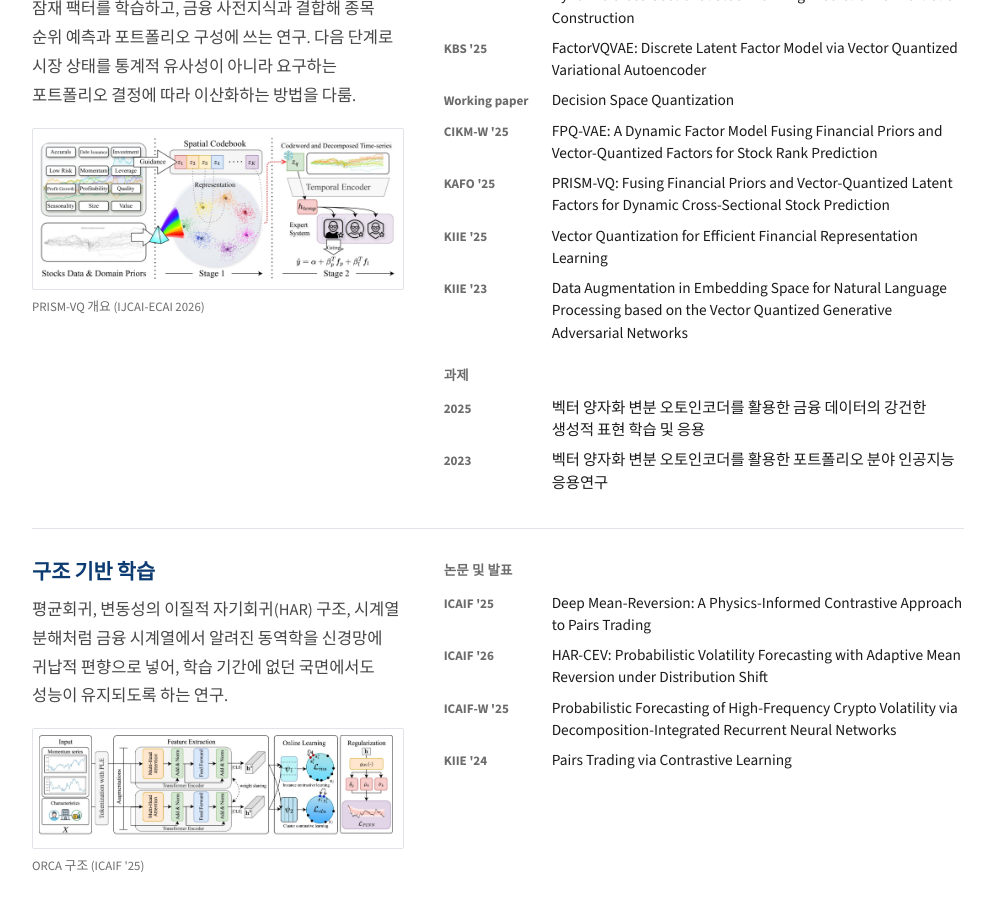
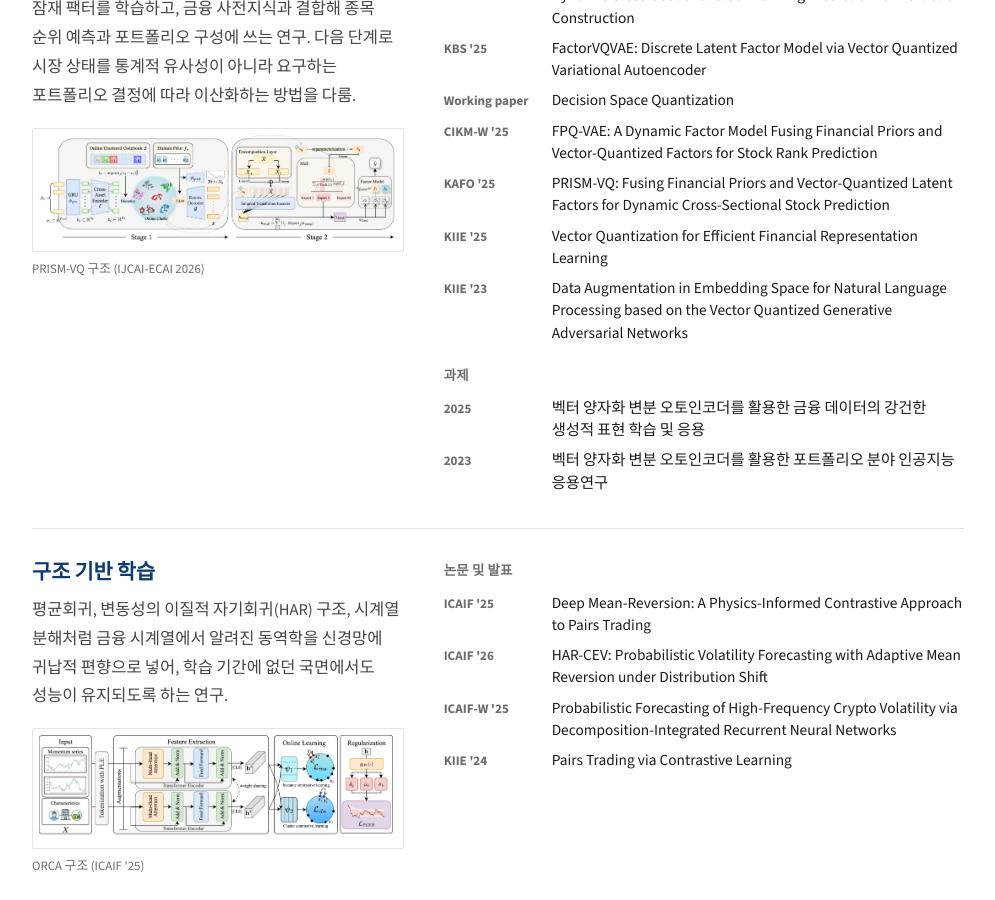
Before and after one commit to x7jeon8gi/x7jeon8gi.github.io, a Jekyll site: the page built from ko/research.html, in a window 1280 px wide and 900 px high, scrolled down 456 px. Shown: the whole window, without its empty margins (142-1137 px from the left). Built offline with Jekyll 4.4.1, drawn with Linux system fonts in a browser that asks for light colours.

Commit message:
Research page: PRISM-VQ architecture figure instead of the overview
Co-Authored-By: Claude Opus 5.5 <noreply@anthropic.com>
Claude-Session: https://claude.ai/code/session_01H4Rr8wtBrwq3tdzE6Jhist

```diff
--- a/_data/research.yml
+++ b/_data/research.yml
@@ -35,9 +35,9 @@ areas:
     projects: [nrf25-robust-vq, nrf23-vqvae-portfolio]
     figure:
       src:        "/assets/img/research/prism-vq.jpg"
-      alt:        "Overview of the PRISM-VQ framework"
-      caption:    "PRISM-VQ overview (IJCAI-ECAI 2026)"
-      caption_ko: "PRISM-VQ 개요 (IJCAI-ECAI 2026)"
+      alt:        "Architecture of PRISM-VQ"
+      caption:    "PRISM-VQ architecture (IJCAI-ECAI 2026)"
+      caption_ko: "PRISM-VQ 구조 (IJCAI-ECAI 2026)"
 
   - id:    structure-informed
     title: "Structure-Informed Learning"
```
Also changed, not shown: assets/img/research/prism-vq.jpg.
